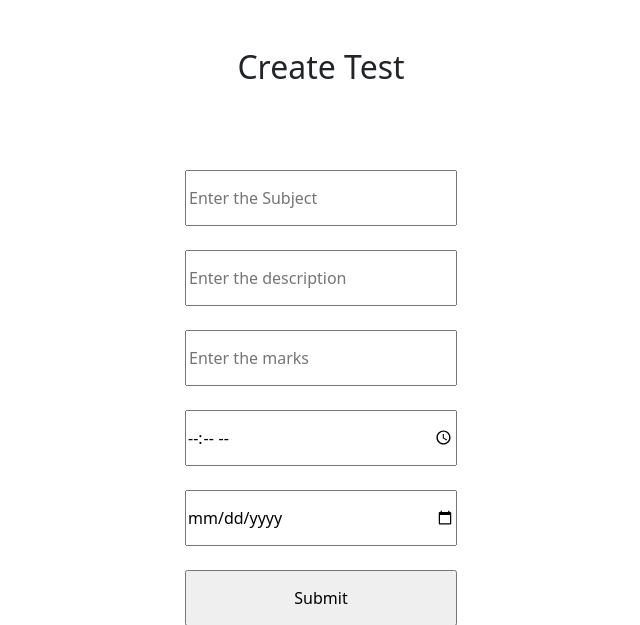
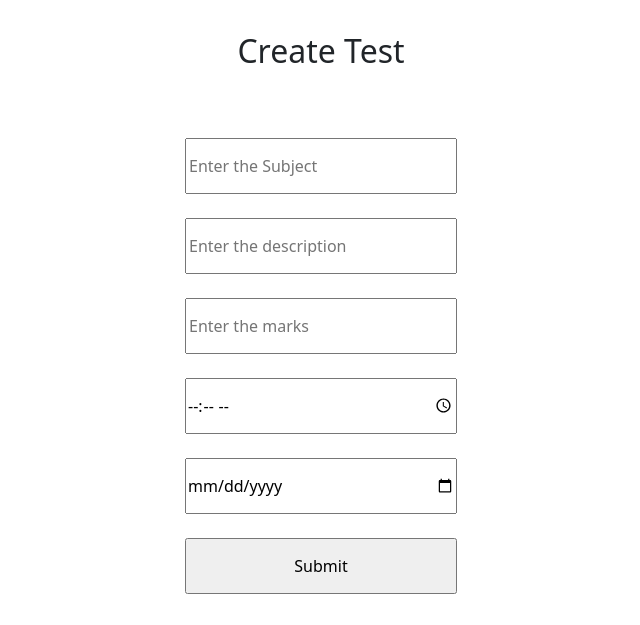
Before and after one commit to atharvaKhewalkar/Thesupervisor, a Flask app: page /teacherDashboard in a window 1280 px wide. Shown: the part 152-777 px from the top of the page, without its empty margins (319-959 px from the left). Run offline with Flask 3, Linux system fonts and the light colour scheme; data that the repository does not hold is empty; some libraries are stand-ins or nearby versions.

```diff
--- a/static/teacherdash.css
+++ b/static/teacherdash.css
@@ -15,7 +15,7 @@
     gap: 10rem;
 }
 h2{
-    padding: 3rem;
+    padding: 2rem;
 }
 .navbar ul li{
     list-style: none;
```
